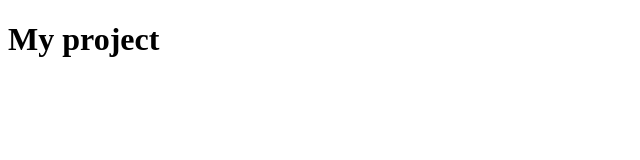
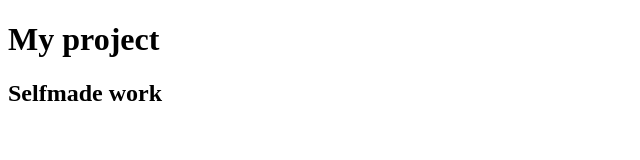
Before and after one commit to andrii-mykhailov/my-project, a plain HTML site: page index.html in a window 1280 px wide. Shown: the whole page, without its empty margins (0-640 px from the left). Drawn offline with Linux system fonts and the light colour scheme.

Commit message:
Second cmt

```diff
--- a/index.html
+++ b/index.html
@@ -8,5 +8,6 @@
 </head>
 <body>
     <h1>My project</h1>
+    <h2>Selfmade work</h2>
 </body>
 </html>
```
